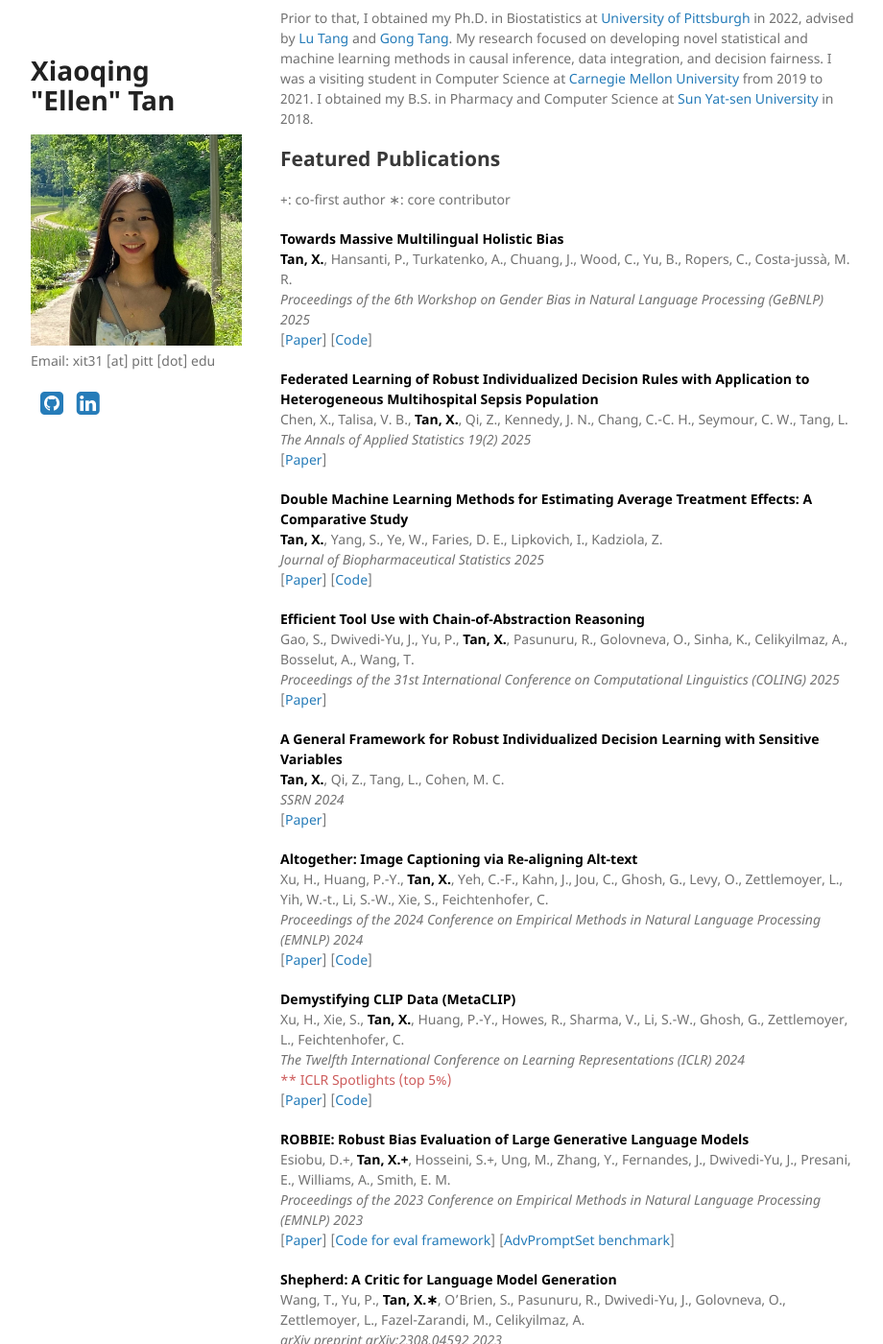
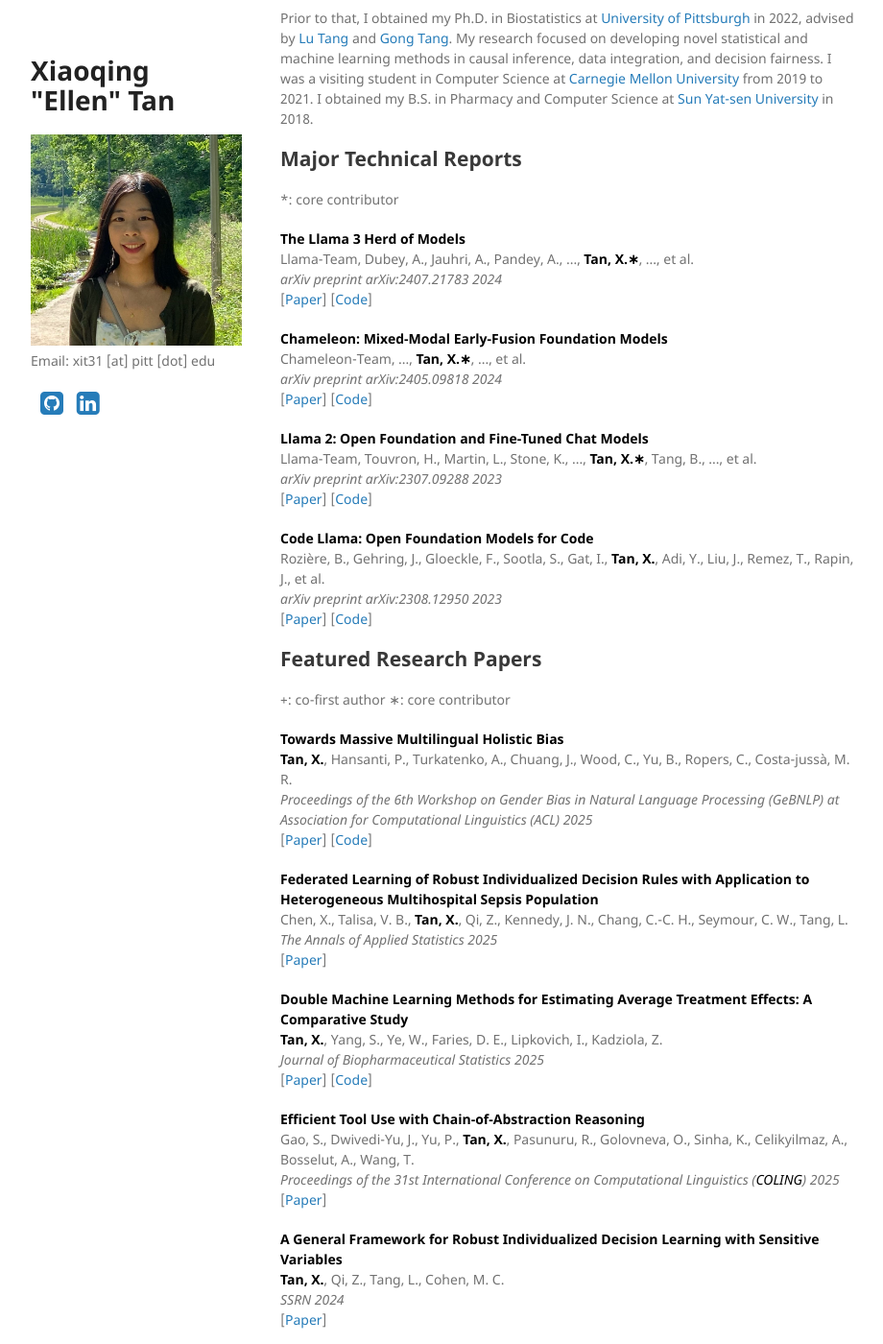
Before and after one commit to ellenxtan/ellenxtan.github.io, a Jekyll site: the page built from index.md, in a window 1280 px wide and 1400 px high, scrolled down 301 px. Shown: the whole window at 96% size, without its empty margins (178-1098 px from the left). Built offline with Jekyll 4.4.1, drawn with Linux system fonts in a browser that asks for light colours; a style sheet for code colours, icons or effects is not loaded; our own code applies the rules of GitHub Pages for plain Markdown files; some of the changed text lies outside the part shown.

Commit message:
add tech reports

```diff
--- a/index.md
+++ b/index.md
@@ -43,8 +43,59 @@ Prior to that, I obtained my Ph.D. in Biostatistics at [University of Pittsburgh
       </ul>
       </div> -->
 
+## Major Technical Reports
+*: core contributor
 
-## Featured Publications
+<tr>
+<td width="100%">
+<p>
+    <b><font color='#000000'>The Llama 3 Herd of Models</font></b><br>
+    Llama-Team, Dubey, A., Jauhri, A., Pandey, A., ..., <b><font color='#000000'>Tan, X.∗</font></b>, ..., et al.<br>
+    <em>arXiv preprint arXiv:2407.21783 2024</em><br>
+    <!-- <font color='#CD5C5C'>** Llama 3 introduced 8B, 70B, and 405B-parameter models, trained on 15 trillion tokens and offering up to a 128K context window. It has been widely discussed in media and the AI community for achieving state-of-the-art performance on reasoning, coding, and multilingual benchmarks. The models are fully open-sourced and accessible through Hugging Face and major cloud providers.</font><br> -->
+[<a href="https://arxiv.org/abs/2407.21783">Paper</a>] [<a href="https://github.com/meta-llama/llama3">Code</a>]
+</p>
+</td>
+</tr>
+
+
+<tr>
+<td width="100%">
+<p>
+    <b><font color='#000000'>Chameleon: Mixed-Modal Early-Fusion Foundation Models</font></b><br>
+    Chameleon-Team, ..., <b><font color='#000000'>Tan, X.∗</font></b>, ..., et al.<br>
+    <em>arXiv preprint arXiv:2405.09818 2024</em><br>
+[<a href="https://arxiv.org/abs/2405.09818">Paper</a>] [<a href="https://github.com/facebookresearch/chameleon">Code</a>]
+</p>
+</td>
+</tr>
+
+<tr>
+<td width="100%">
+<p>
+    <b><font color='#000000'>Llama 2: Open Foundation and Fine-Tuned Chat Models</font></b><br>
+    Llama-Team, Touvron, H., Martin, L., Stone, K., ..., <b><font color='#000000'>Tan, X.∗</font></b>, Tang, B., ..., et al.<br>
+    <em>arXiv preprint arXiv:2307.09288 2023</em><br>
+    <!-- <font color='#CD5C5C'>** Llama 2 is widely covered by major media such as The New York Times, The Guardian, and CNBC, and discussed and cited by the academic community. The paper has accumulated about 600 citations within the first three months of publication. The model has been made available on commercial cloud services such as Google Cloud Platform, Amazon Web Services, and Microsoft Azure.</font><br> -->
+[<a href="https://arxiv.org/abs/2307.09288">Paper</a>] [<a href="https://github.com/meta-llama/llama">Code</a>]
+</p>
+</td>
+</tr>
+
+<tr>
+<td width="100%">
+<p>
+    <b><font color='#000000'>Code Llama: Open Foundation Models for Code</font></b><br>
+    Rozière, B., Gehring, J., Gloeckle, F., Sootla, S., Gat, I., <b><font color='#000000'>Tan, X.</font></b>, Adi, Y., Liu, J., Remez, T., Rapin, J., et al.<br>
+    <em>arXiv preprint arXiv:2308.12950 2023</em><br>
+    <!-- <font color='#CD5C5C'>** Code Llama is widely covered by major media such as Reuters, The Verge, and Wired. The model has been made available on commercial cloud services such as Google Cloud Platform, Amazon Web Services, and Microsoft Azure.</font><br> -->
+[<a href="https://arxiv.org/abs/2308.12950">Paper</a>] [<a href="https://github.com/meta-llama/codellama">Code</a>]
+</p>
+</td>
+</tr>
+
+
+## Featured Research Papers
 +: co-first author
 ∗: core contributor
 
@@ -53,7 +104,7 @@ Prior to that, I obtained my Ph.D. in Biostatistics at [University of Pittsburgh
 <p>
     <b><font color='#000000'>Towards Massive Multilingual Holistic Bias</font></b><br>
     <b><font color='#000000'>Tan, X.</font></b>, Hansanti, P., Turkatenko, A., Chuang, J., Wood, C., Yu, B., Ropers, C., Costa-jussà, M. R.<br>
-    <em>Proceedings of the 6th Workshop on Gender Bias in Natural Language Processing (GeBNLP) 2025</em><br>
+    <em>Proceedings of the 6th Workshop on Gender Bias in Natural Language Processing (GeBNLP) at Association for Computational Linguistics (ACL) 2025</em><br>
 [<a href="https://aclanthology.org/2025.gebnlp-1.35/">Paper</a>] [<a href="https://github.com/facebookresearch/ResponsibleNLP/tree/main/mmhb">Code</a>]
 </p>
 </td>
@@ -64,7 +115,7 @@ Prior to that, I obtained my Ph.D. in Biostatistics at [University of Pittsburgh
 <p>
     <b><font color='#000000'>Federated Learning of Robust Individualized Decision Rules with Application to Heterogeneous Multihospital Sepsis Population</font></b><br>
     Chen, X., Talisa, V. B., <b><font color='#000000'>Tan, X.</font></b>, Qi, Z., Kennedy, J. N., Chang, C.-C. H., Seymour, C. W., Tang, L.<br>
-    <em>The Annals of Applied Statistics 19(2) 2025</em><br>
+    <em>The Annals of Applied Statistics 2025</em><br>
 [<a href="https://projecteuclid.org/journals/annals-of-applied-statistics/volume-19/issue-2/Federated-learning-of-robust-individualized-decision-rules-with-application-to/10.1214/25-AOAS2017.full">Paper</a>]
 </p>
 </td>
@@ -86,7 +137,7 @@ Prior to that, I obtained my Ph.D. in Biostatistics at [University of Pittsburgh
 <p>
     <b><font color='#000000'>Efficient Tool Use with Chain-of-Abstraction Reasoning</font></b><br>
     Gao, S., Dwivedi-Yu, J., Yu, P., <b><font color='#000000'>Tan, X.</font></b>, Pasunuru, R., Golovneva, O., Sinha, K., Celikyilmaz, A., Bosselut, A., Wang, T.<br>
-    <em>Proceedings of the 31st International Conference on Computational Linguistics (COLING) 2025</em><br>
+    <em>Proceedings of the 31st International Conference on Computational Linguistics (<font color='#000000'>COLING</font>) 2025</em><br>
 [<a href="https://aclanthology.org/2025.coling-main.185/">Paper</a>]
 </p>
 </td>
@@ -108,7 +159,7 @@ Prior to that, I obtained my Ph.D. in Biostatistics at [University of Pittsburgh
 <p>
     <b><font color='#000000'>Altogether: Image Captioning via Re-aligning Alt-text</font></b><br>
     Xu, H., Huang, P.-Y., <b><font color='#000000'>Tan, X.</font></b>, Yeh, C.-F., Kahn, J., Jou, C., Ghosh, G., Levy, O., Zettlemoyer, L., Yih, W.-t., Li, S.-W., Xie, S., Feichtenhofer, C.<br>
-    <em>Proceedings of the 2024 Conference on Empirical Methods in Natural Language Processing (EMNLP) 2024</em><br>
+    <em>Proceedings of the 2024 Conference on Empirical Methods in Natural Language Processing (<font color='#000000'>EMNLP</font>) 2024</em><br>
 [<a href="https://aclanthology.org/2024.emnlp-main.193/">Paper</a>] [<a href="https://github.com/facebookresearch/MetaCLIP">Code</a>]
 </p>
 </td>
@@ -119,7 +170,7 @@ Prior to that, I obtained my Ph.D. in Biostatistics at [University of Pittsburgh
 <p>
     <b><font color='#000000'>Demystifying CLIP Data (MetaCLIP)</font></b><br>
     Xu, H., Xie, S., <b><font color='#000000'>Tan, X.</font></b>, Huang, P.-Y., Howes, R., Sharma, V., Li, S.-W., Ghosh, G., Zettlemoyer, L., Feichtenhofer, C.<br>
-    <em>The Twelfth International Conference on Learning Representations (ICLR) 2024</em><br>
+    <em>The Twelfth International Conference on Learning Representations (<font color='#000000'>ICLR</font>) 2024</em><br>
     <font color='#CD5C5C'>** ICLR Spotlights (top 5%)</font><br>
 [<a href="https://openreview.net/forum?id=5BCFlnfE1g">Paper</a>] [<a href="https://github.com/facebookresearch/MetaCLIP">Code</a>]
 </p>
@@ -129,9 +180,20 @@ Prior to that, I obtained my Ph.D. in Biostatistics at [University of Pittsburgh
 <tr>
 <td width="100%">
 <p>
+    <b><font color='#000000'>An Introduction to Vision-Language Modeling</font></b><br>
+    Bordes, F., Pang, R. Y., Ajay, A., Li, A. C., ..., <b><font color='#000000'>Tan, X.</font></b>, ..., et al.<br>
+    <em>arXiv preprint arXiv:2405.17247 2024</em><br>
+[<a href="https://arxiv.org/abs/2405.17247">Paper</a>]
+</p>
+</td>
+</tr>
+
+<tr>
+<td width="100%">
+<p>
     <b><font color='#000000'>ROBBIE: Robust Bias Evaluation of Large Generative Language Models</font></b><br>
     Esiobu, D.+, <b><font color='#000000'>Tan, X.+</font></b>, Hosseini, S.+, Ung, M., Zhang, Y., Fernandes, J., Dwivedi-Yu, J., Presani, E., Williams, A., Smith, E. M.<br>
-    <em>Proceedings of the 2023 Conference on Empirical Methods in Natural Language Processing (EMNLP) 2023</em><br>
+    <em>Proceedings of the 2023 Conference on Empirical Methods in Natural Language Processing (<font color='#000000'>EMNLP</font>) 2023</em><br>
 [<a href="https://aclanthology.org/2023.emnlp-main.230/">Paper</a>] [<a href="https://github.com/facebookresearch/ResponsibleNLP/tree/main/robbie">Code for eval framework</a>] [<a href="https://github.com/facebookresearch/ResponsibleNLP/tree/main/AdvPromptSet">AdvPromptSet benchmark</a>]
 </p>
 </td>
```
